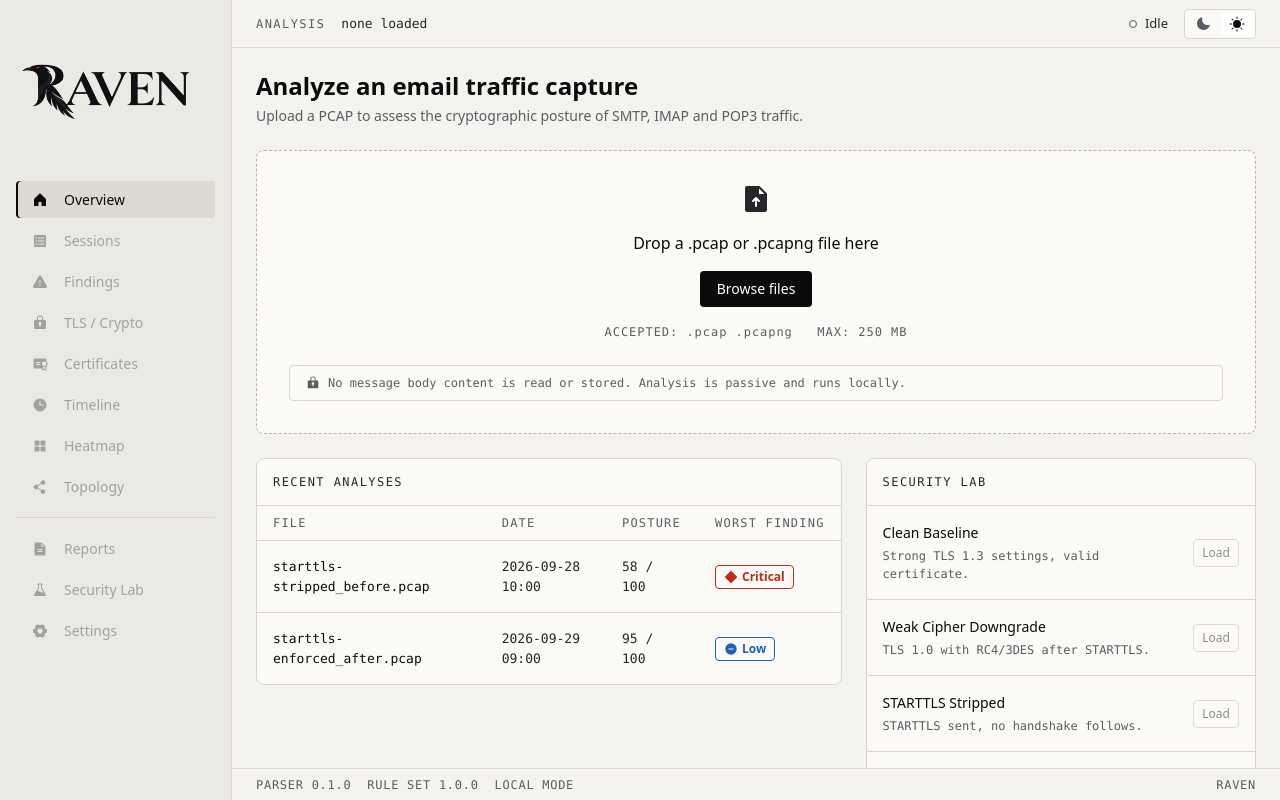
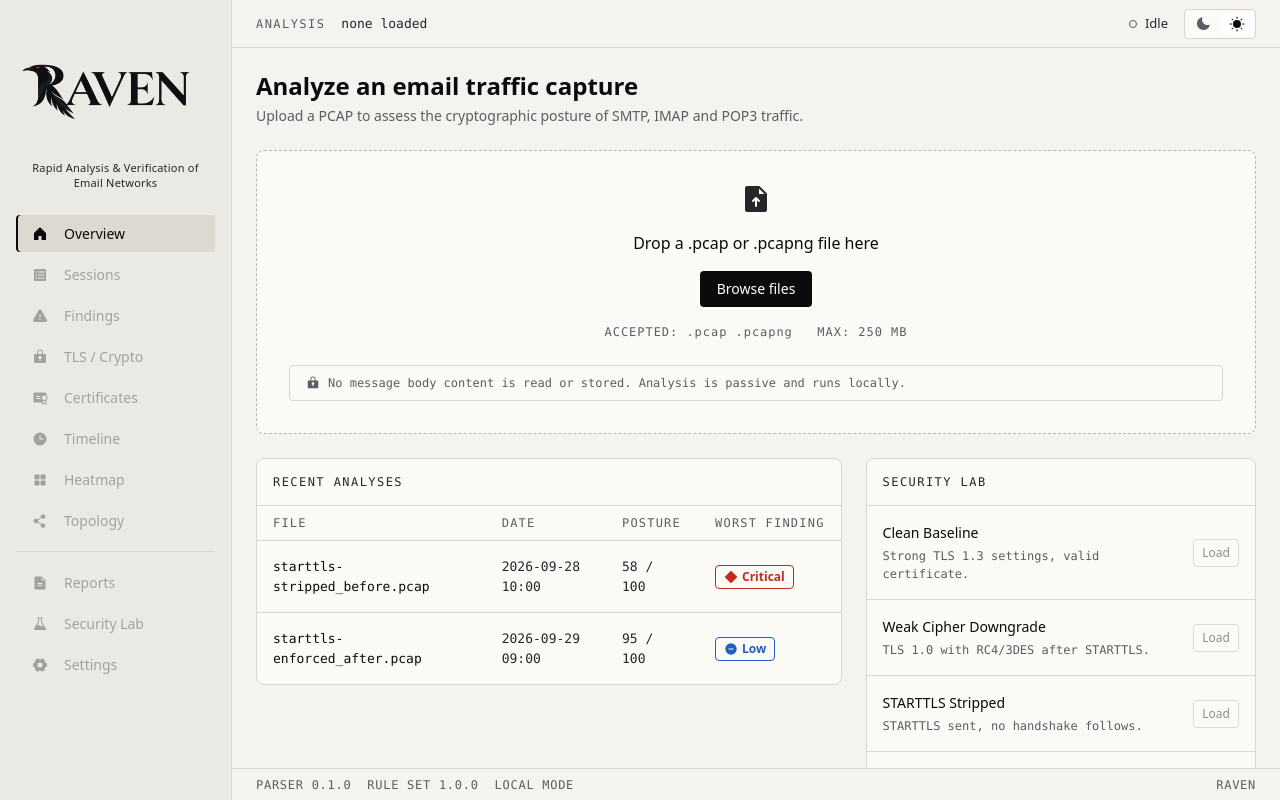
Before and after one commit to UCcodez/RAVEN, a React (Vite) app in the folder frontend/: page / in a window 1280 px wide. Built offline with nearby package versions, Linux system fonts and the light colour scheme; no server answers.

Commit message:
Update Sidebar.jsx

```diff
--- a/frontend/src/components/layout/Sidebar.jsx
+++ b/frontend/src/components/layout/Sidebar.jsx
@@ -1,9 +1,9 @@
-import { NavLink } from "react-router-dom";
+import { useEffect } from "react";
+import { NavLink, useLocation } from "react-router-dom";
 import { NAV_MAIN, NAV_TOOLS } from "./navItems";
 import styles from "./Sidebar.module.css";
 import darkLogo from "../../assets/raven.png";
 import lightLogo from "../../assets/light-raven.png";
-
 
 function Item({ item }) {
   const { label, to, icon: Icon, ready } = item;
@@ -32,16 +32,25 @@ function Item({ item }) {
   );
 }
 
-export default function Sidebar({ theme }) {
+export default function Sidebar({ theme, open, onClose }) {
+  const { pathname } = useLocation();
+
+  useEffect(() => { onClose(); }, [pathname, onClose]);
+
+  useEffect(() => {
+    if (!open) return;
+    const onKey = (e) => e.key === "Escape" && onClose();
+    document.addEventListener("keydown", onKey);
+    return () => document.removeEventListener("keydown", onKey);
+  }, [open, onClose]);
+
   return (
-    <aside className={styles.sidebar}>
+    <aside id="sidebar" className={`${styles.sidebar} ${open ? styles.open : ""}`}>
       <div className={styles.brand}>
-        <img
-          src={theme === "dark" ? lightLogo : darkLogo}
-          alt="RAVEN"
-        />
-        {/* To use your logo file: import logo from "../../assets/raven-logo.svg" and render <img src={logo} alt="RAVEN" /> */}
-        {/* <span className={styles.wordmark}>RAVEN</span> */}
+        <img src={theme === "dark" ? lightLogo : darkLogo} alt="RAVEN" />
+        <span className={styles.fullForm}>
+          Rapid Analysis &amp; Verification of Email Networks
+        </span>
       </div>
       <nav aria-label="Primary" className={styles.nav}>
         {NAV_MAIN.map((i) => <Item key={i.label} item={i} />)}
```
